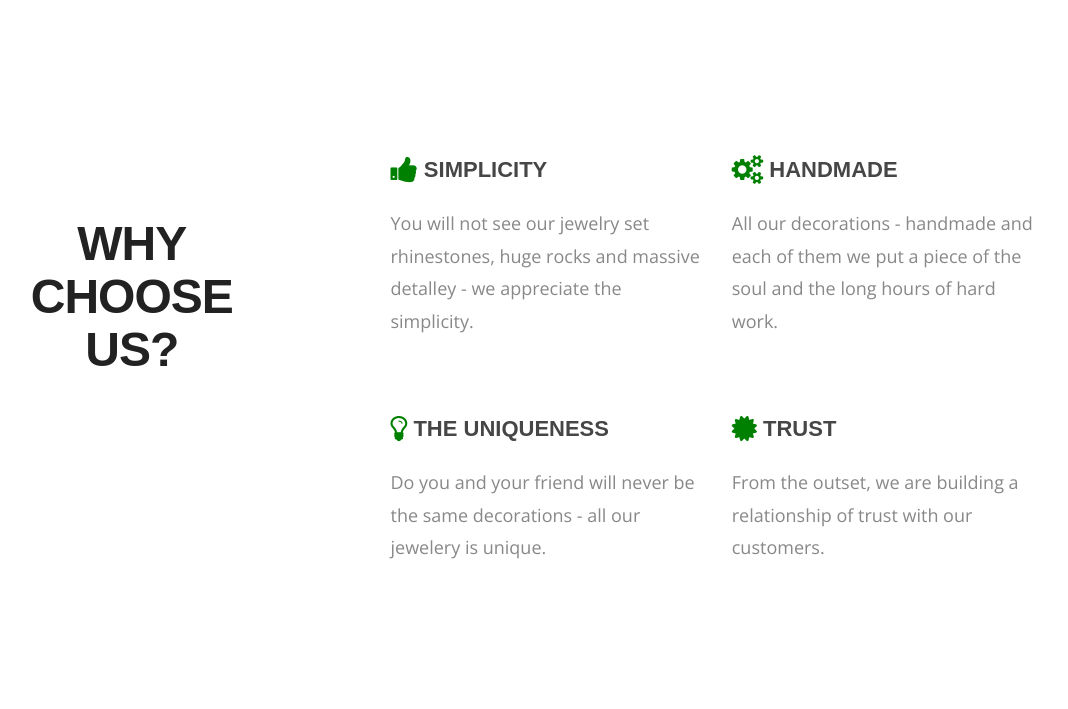
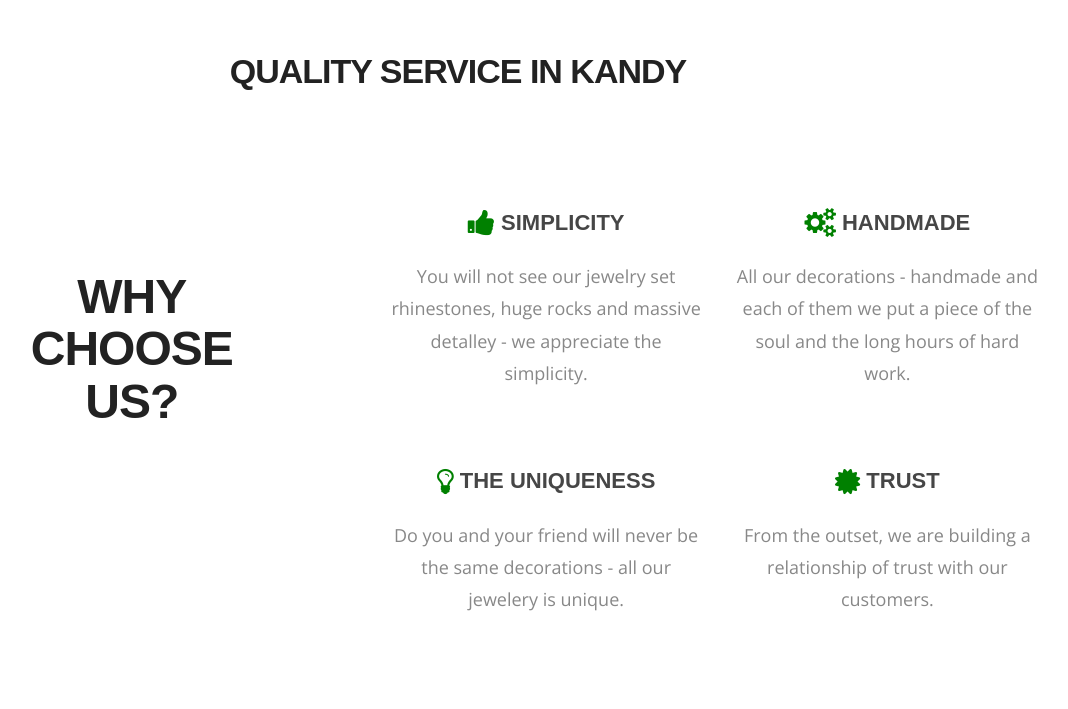
Before and after one commit to Dhaya06/FS_PureGem, a plain HTML site: page Website 02/index.html in a window 1280 px wide. Shown: the part 1719-2428 px from the top of the page, without its empty margins (182-1250 px from the left). Drawn offline with nearby package versions, Linux system fonts and the light colour scheme.

Commit message:
css change
forgoton

```diff
--- a/Website 02/css/style.css
+++ b/Website 02/css/style.css
@@ -93,6 +93,7 @@ h4{
 	font-weight:700;
 	color:#464646;
 }
+
 p{
 	line-height:24px;
 	margin:0;
@@ -124,7 +125,11 @@ font-family: 'Open Sans', sans-serif;
 
 
 }
-
+/*Custom style Daya*/
+.client-part2{
+	padding:0px 0;
+	text-align:center;
+}
 
 .logo{
 	width:130px;
@@ -428,6 +433,7 @@ img {
 
 /* Clients
 ---------------------------------*/
+
 .client-part{
 	background:url(../img/section-bg1.jpg) center center no-repeat;
 	background-size:cover;
--- a/Website 02/index.html
+++ b/Website 02/index.html
@@ -1,8 +1,11 @@
 <!doctype html>
 <html>
 <head>
+<meta charset=utf-8>
+<meta name=description content="Srilanka gem and jewellery shop kandy jewellry store">
 
-<title>Homepage</title>
+<meta name=viewport content="width=device-width, initial-scale=1">
+<title>Gem and Jewelry Shop In Kandy Sri Lanka</title>
 <link rel="icon" href="favicon.png" type="image/png">
 <link rel="shortcut icon" href="favicon.ico" type="img/x-icon">
 
@@ -15,8 +18,6 @@
 <link href="css/font-awesome.css" rel="stylesheet" type="text/css">
 <link href="css/responsive.css" rel="stylesheet" type="text/css">
 <link href="css/animate.css" rel="stylesheet" type="text/css">
-
-
 
 </head>
 <style type="text/css">
@@ -52,11 +53,10 @@
   color: green;
 }
 
+</style>
+<body>
 
 
-</style>
-<body>
-<!-- <div style="background:url(img/img001.jpg); height: 100%; background-repeat: no-repeat;">   -->
 <header class="header" id="header"><!--header-start-->
 <!-- <img src="" style="height: 100%" /> -->
 	<div class="container">
@@ -88,7 +88,7 @@
 
 
 
-<section class="main-section" id="service"><!--main-section-start-->
+<section class="main-section" id="service" ><!--main-section-start-->
 	<div class="container">
     	<h2>Services</h2>
     	<h6>We offer exceptional service with pure class.</h6>
@@ -146,10 +146,11 @@
 
 </section><!--main-section-end-->
 
-<section class="main-section" id="whywe"><!--main-section-start-->
+<section class="main-section client-part2" id="whywe"  ><!--main-section-start-->
     <div class="container">
         <!-- New Content -->
-        <div class="whywe" id="work">
+        <h2>Quality service in Kandy</h2>
+        <div class="whywe" id="work" >
             <div class="container">
                 <div class="row">
                     <div class="col-lg-5 col-sm-4 col-md-4">
@@ -186,7 +187,7 @@
 
 
 
-<section class="main-section paddind" id="Products"><!--main-section-start-->
+<section class="main-section client-part2" id="Products"><!--main-section-start-->
 	<div class="container">
     	<h2>Products</h2>
     	<h6>Fresh Products of designs that will keep you wanting more.</h6>
```
Also changed, not shown: 1 other file.
